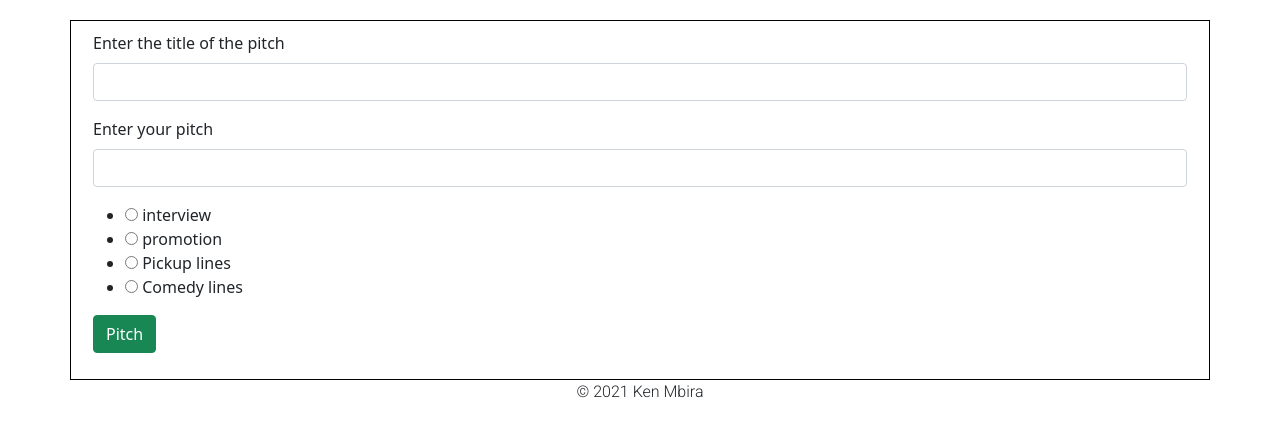
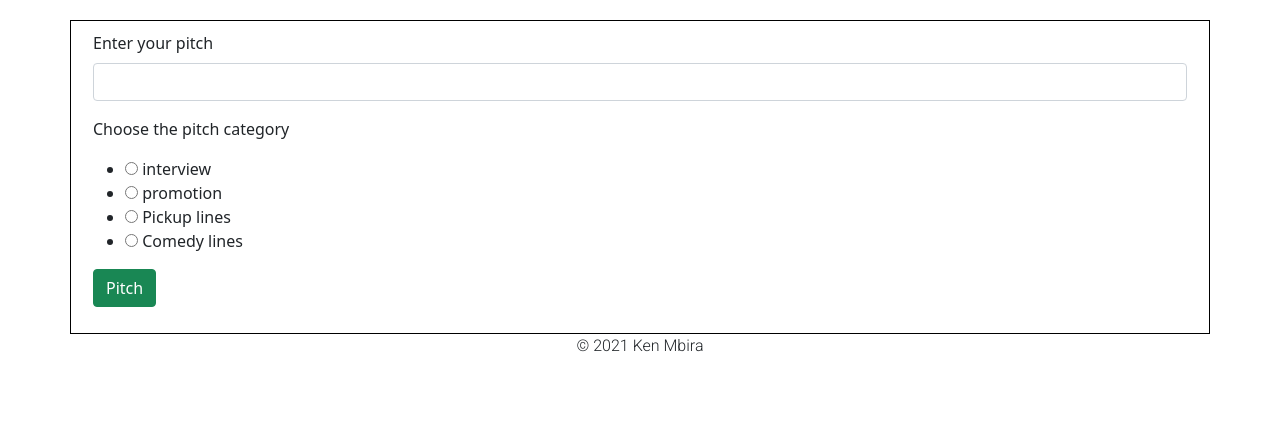
Before and after one commit to Ken-mbira/PITCH_ARENA, a Flask app: page /create in a window 1280 px wide. Shown: the part 66-503 px from the top of the page. Run offline with Flask 2, Linux system fonts and the light colour scheme; the visitor is signed in with stand-in values (Sample User, id 1); data comes from the database, SQL or seed files in the repository; some libraries are stand-ins or nearby versions.

Commit message:
add a way to save a new pitch to the database and select various categories of pitches

```diff
--- a/app/main/forms.py
+++ b/app/main/forms.py
@@ -8,7 +8,6 @@ class PitchForm(FlaskForm):
     Args:
         FlaskForm ([type]): [description]
     """
-    pitch_title = StringField('Enter the title of the pitch',validators=[Required()])
     pitch = StringField('Enter your pitch',validators=[Required()])
     pitch_category = RadioField('Enter the category of the pitch',validators=[Required()],choices=[('interview'),('promotion'),('Pickup lines'),('Comedy lines')])
     submit = SubmitField('Pitch')
--- a/app/main/views.py
+++ b/app/main/views.py
@@ -1,7 +1,7 @@
-from flask import render_template,abort
+from flask import render_template,abort,flash
 from flask_login import login_required,current_user
 
-from app.models import User
+from app.models import Pitch, User, db
 from . import main
 from .forms import PitchForm
 
@@ -16,13 +16,18 @@ def profile(username):
     user = User.query.filter_by(username = username).first()
     if user is None:
         abort(404)
-
     return render_template('profile/profile.html',user = user)
 
-@main.route('/create')
+@main.route('/create',methods = ["GET","POST"])
 @login_required
 def create_pitch():
     """This will create the pitch according to the category
     """
-    pitch = PitchForm()
-    return render_template('pitch.html',pitch = pitch)
+    pitch_form = PitchForm()
+    if pitch_form.validate_on_submit():
+        pitch = Pitch(pitch = pitch_form.pitch.data,pitch_category = pitch_form.pitch_category.data,user_id = current_user.id)
+        db.session.add(pitch)
+        db.session.commit()
+        flash ("Pitch created")
+
+    return render_template('pitch.html',pitch = pitch_form)
--- a/app/models.py
+++ b/app/models.py
@@ -67,7 +67,7 @@ class Pitch(UserMixin,db.Model):
     __tablename__ = 'pitches'
 
     pitch_id = db.Column(db.Integer,primary_key=True)
-    pitch_title = db.Column(db.String(255))
+    pitch_category = db.Column(db.String(255))
     pitch = db.Column(db.String(255))
     posted = db.Column(db.DateTime,default=datetime.utcnow)
     user_id = db.Column(db.Integer,db.ForeignKey("users.id"))
--- a/app/templates/pitch.html
+++ b/app/templates/pitch.html
@@ -1,14 +1,16 @@
-{% extends 'base.html' %} {% block content %}
+{% extends 'base.html' %} {% block content %} {% for message in get_flashed_messages()%}
+<div class="alert alert-success" role="alert">
+    {{ message }}
+</div>
+{% endfor %}
 <div class="container" style="border:solid black 1px; padding: 10px; margin-top:20px;">
     <form class="container-fluid" method="POST">
         {{ pitch.hidden_tag()}}
         <div class="mb-3">
-            {{ pitch.pitch_title.label(class="form-label")}}{{ pitch.pitch_title(class="form-control")}}
-        </div>
-        <div class="mb-3">
             {{ pitch.pitch.label(class="form-label")}}{{ pitch.pitch(class="form-control")}}
         </div>
         <div class="mb-3">
+            <p>Choose the pitch category</p>
             {{ pitch.pitch_category(class="list-group-flush")}}
         </div>
         <div class="mb-3">
```
Also changed, not shown: migrations/versions/73956c8cad0f_remove_the_title_category.py (added, +30 -0 lines).
